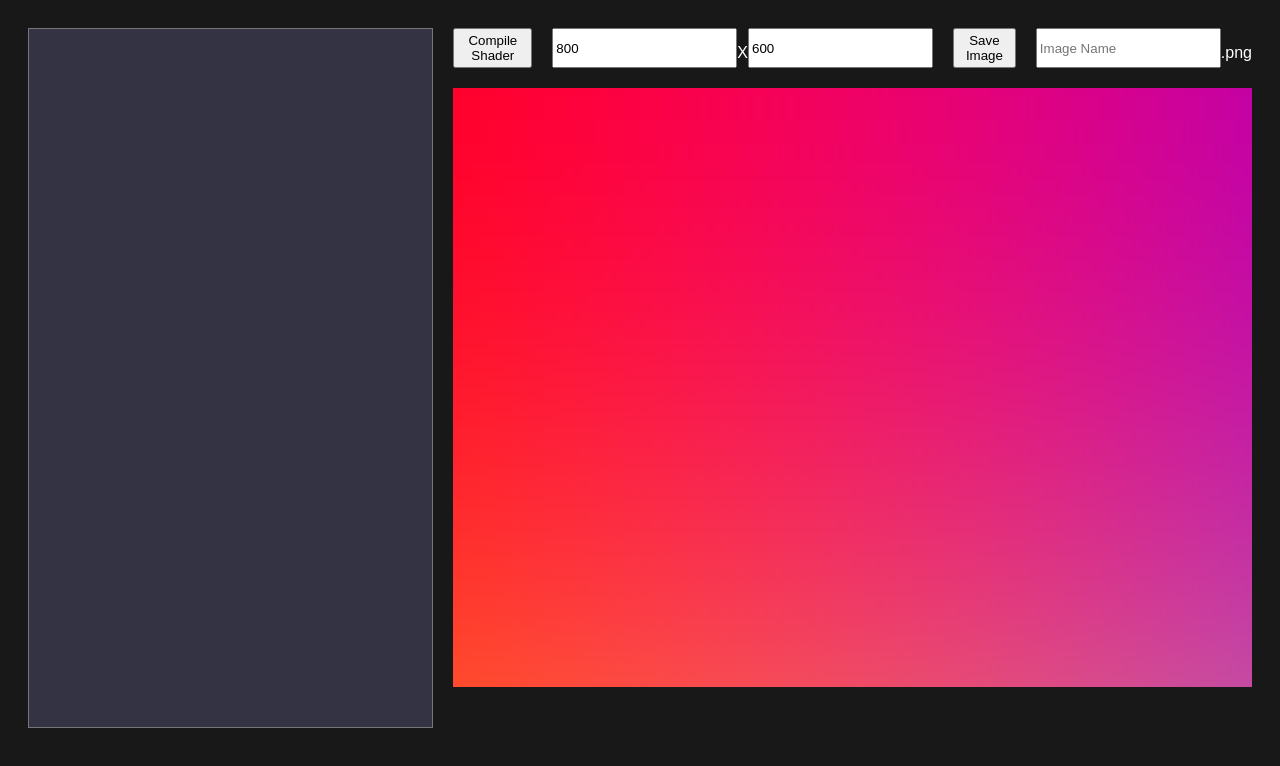
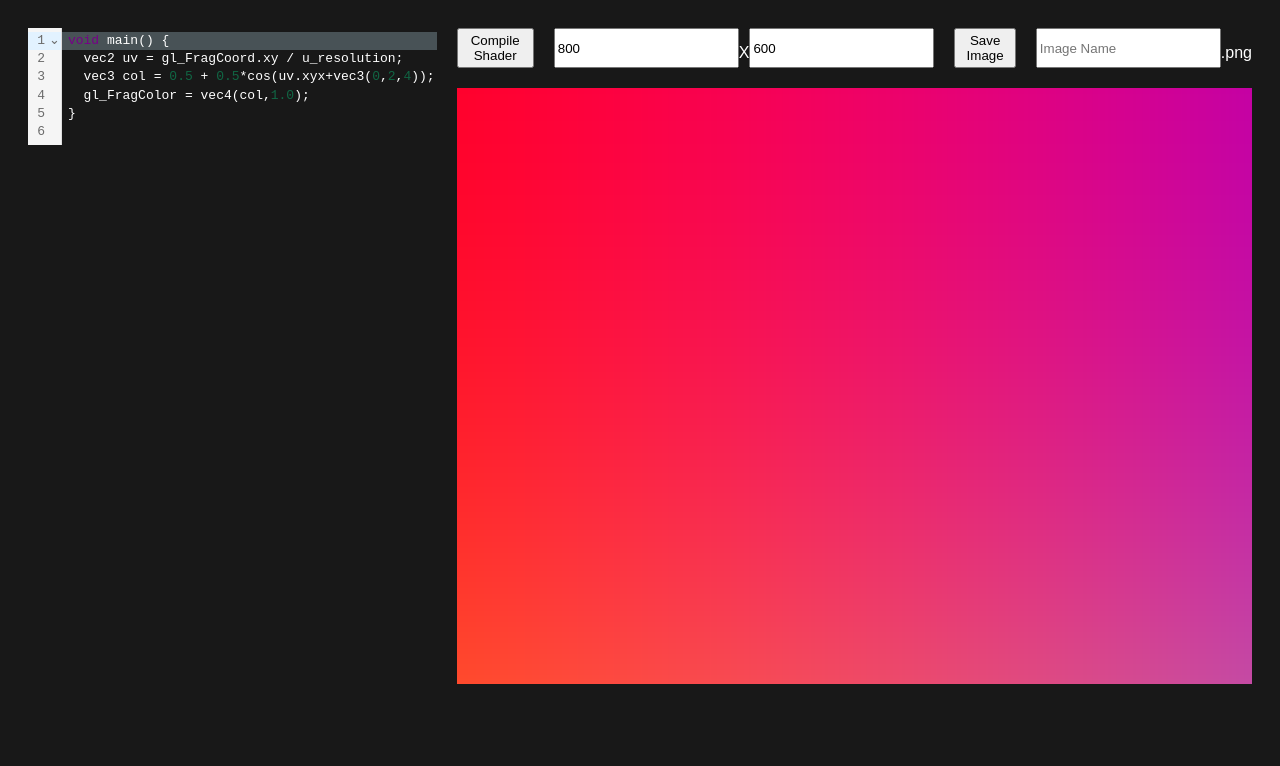
Before and after one commit to N-Ashworth/shader-creator, a website built with Vite: page index.html in a window 1280 px wide. Built offline with nearby package versions, Linux system fonts and the light colour scheme.

Commit message:
Codemirror 5th try

```diff
--- a/index.html
+++ b/index.html
@@ -9,7 +9,7 @@
 
     <div class="action-panels">
       <!-- The text area CodeMirror will replace -->
-      <textarea id="code-editor"></textarea>
+      <div id="code-editor"></div>
 
       <!-- The preview panel containing your WebGL canvas and controls -->
       <div class="canvas-stuff">
--- a/main.js
+++ b/main.js
@@ -109,7 +109,7 @@ const editor = new EditorView({
   ],
 
   // 3. Pinpoint where to render the visual UI in your HTML
-  parent: document.getElementById('your-container-id')
+  parent: document.getElementById('code-editor')
 });
 
 function recompileShaders() {
```
